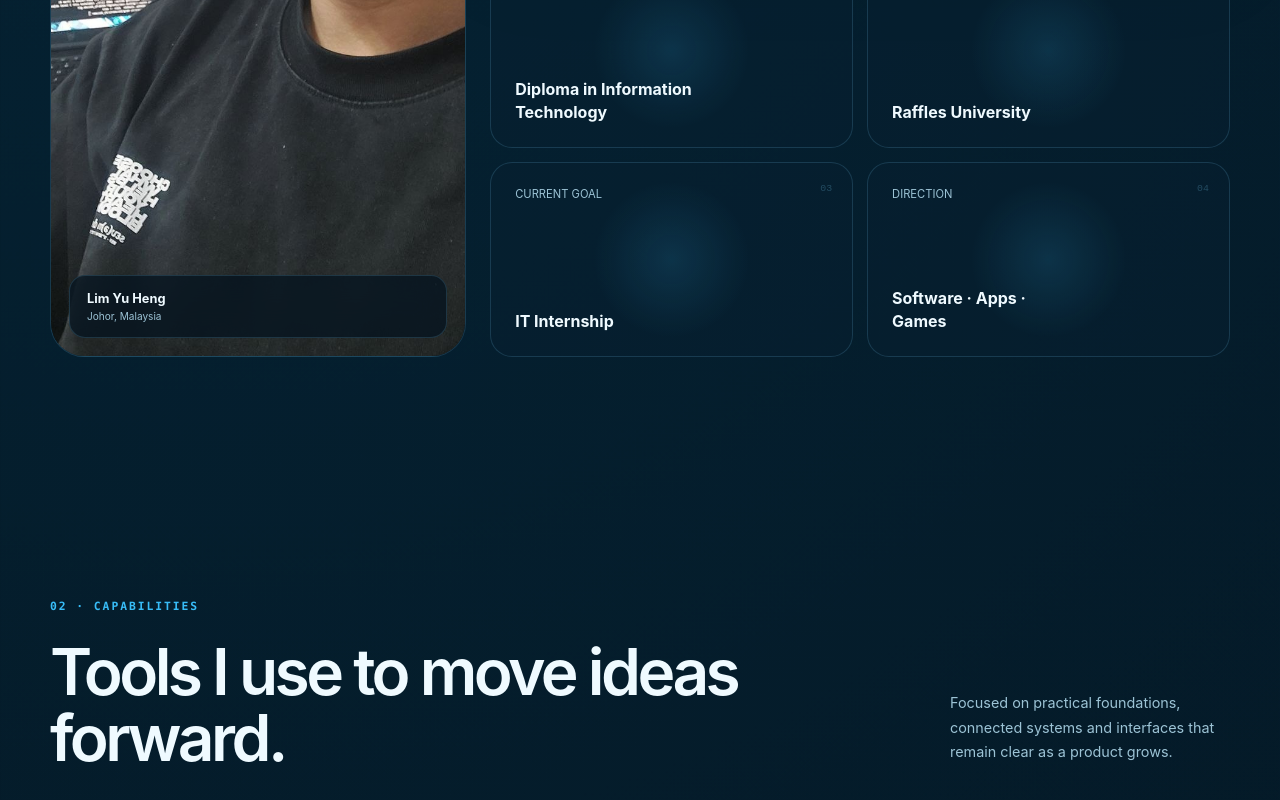
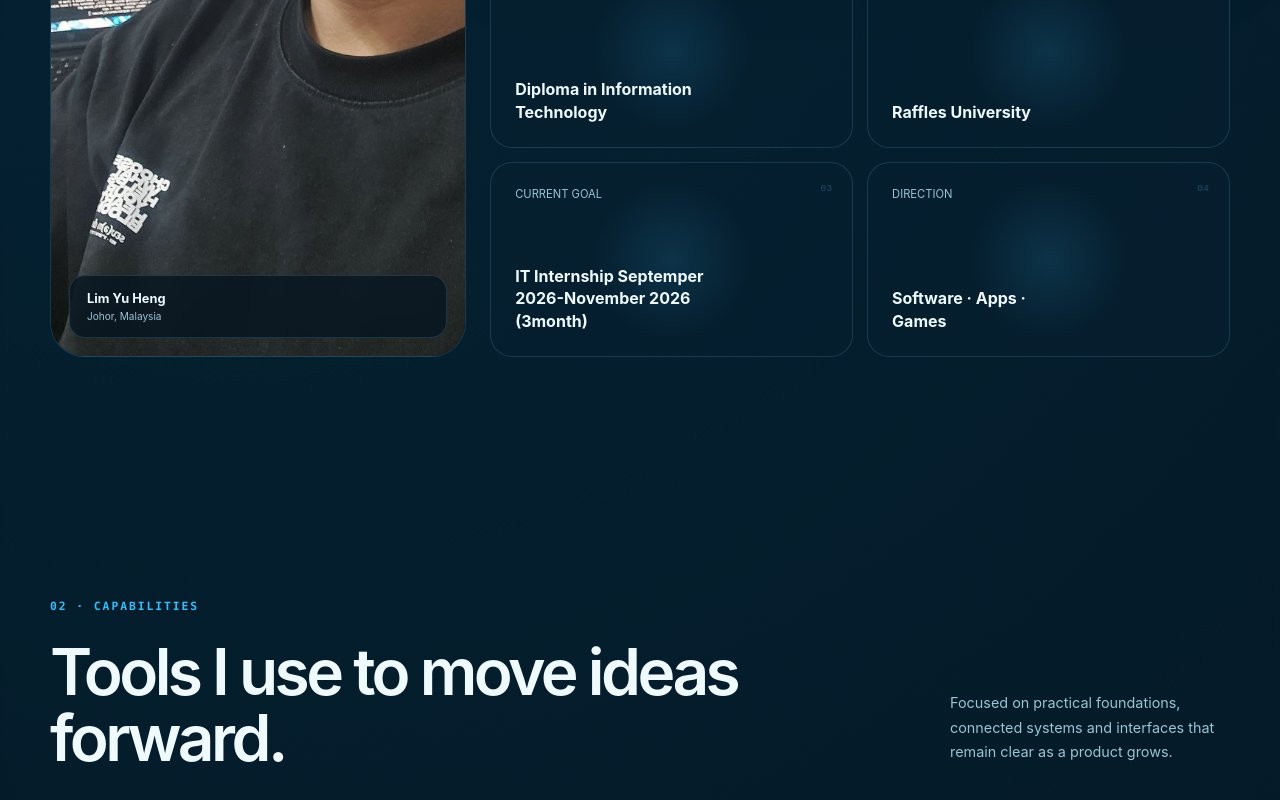
Before and after one commit to yuheng97-0930/My_Resume, a React (Vite) app: page / in a window 1280 px wide. Shown: the part 1702-2502 px from the top of the page. Built offline with nearby package versions, Linux system fonts and the light colour scheme.

Commit message:
add intern detail

```diff
--- a/app/page.tsx
+++ b/app/page.tsx
@@ -711,7 +711,7 @@ export default function Home() {
                 {[
                   ["Education", "Diploma in Information Technology"],
                   ["University", "Raffles University"],
-                  ["Current Goal", "IT Internship"],
+                  ["Current Goal", "IT Internship Septemper 2026-November 2026 (3month)"],
                   ["Direction", "Software · Apps · Games"],
                 ].map(([label, value], index) => (
                   <article
```
